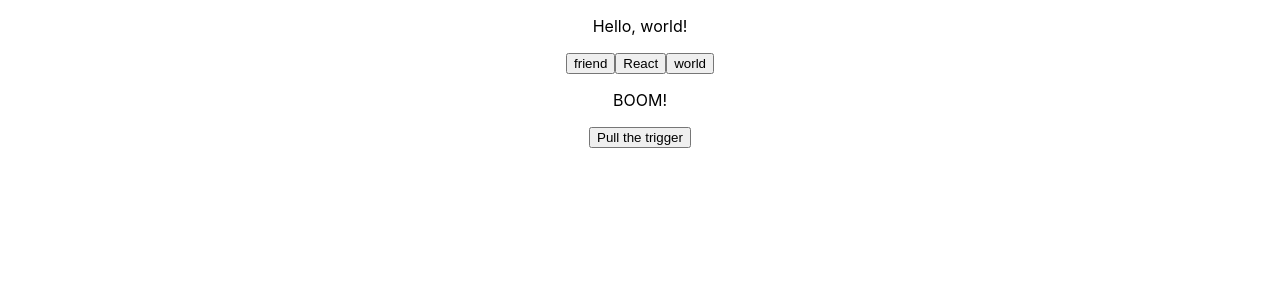
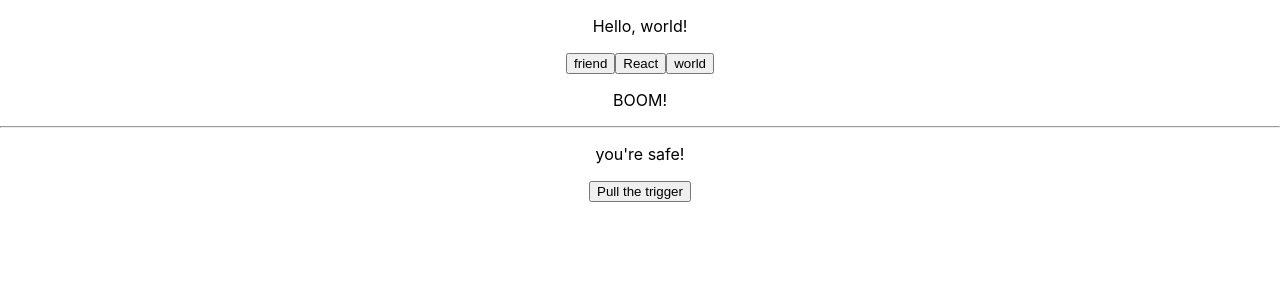
Before and after one commit to thinkful-ei-bee/alex-joel-state-drills, a React (Create React App) app: page / in a window 1280 px wide. Shown: the top 300 px of the page. Built offline with nearby package versions, Linux system fonts and the light colour scheme.

Commit message:
add state update for pulling trigger

```diff
--- a/src/state-drills/RouletteGun.js
+++ b/src/state-drills/RouletteGun.js
@@ -3,17 +3,20 @@ import React from 'react';
 class RouletteGun extends React.Component {
   static defaultProps = {
     bulletInChamber: 8,
+    message: "you're safe!",
   };
   constructor(props) {
     super(props)
     this.state = {
+      message: null,
       chamber: null,
       spinningTheChamber: false
     };
   }
   componentDidMount() {
     this.setState({
-      chamber: this.props.bulletInChamber
+      chamber: this.props.bulletInChamber,
+      message: this.props.message
     })
   }
   componentWillUnmount() {
@@ -23,25 +26,41 @@ class RouletteGun extends React.Component {
     // const newCount = this.state.count + 1;
     console.log('spinning the chamber');
     this.setState({
+      message: "spinning the chamber and pulling the trigger! ...",
       spinningTheChamber: true
     })
 
     setTimeout(() => {
       let random = Math.ceil(Math.random() * 8);
+
       console.log(`You spun the chamber to: ${random} state.chamber: ${this.state.chamber}`)
 
       if(random === this.state.chamber) {
-        console.log('BANG! you are dead');
+        this.setState({
+          message: "Bang!!!",
+          spinningTheChamber: false
+        })
       }
+
+      if(random !== this.state.chamber) {
+        this.setState({
+          message: "you're safe!",
+          spinningTheChamber: false
+        })
+      }
+
     }, 2000);
 
   }
   render() {
     return (
-
-      <button onClick={() => this.handleButtonClick()}>
-        Pull the trigger
-      </button>
+      <div>
+        <hr />
+        <p>{this.state.message}</p>
+        <button onClick={() => this.handleButtonClick()}>
+          Pull the trigger
+        </button>
+      </div>
     )
   }
 }
```
